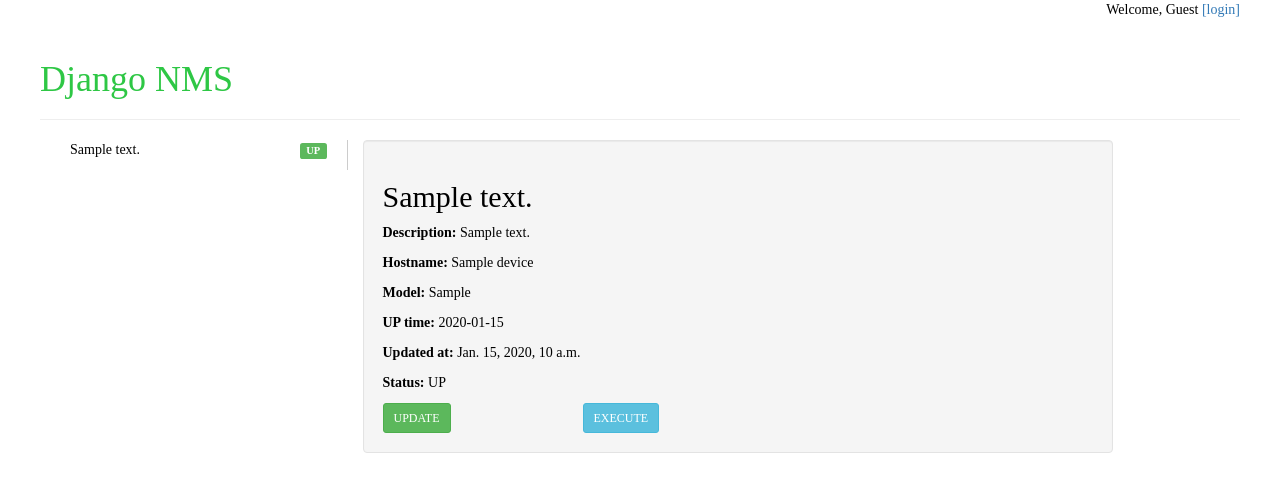
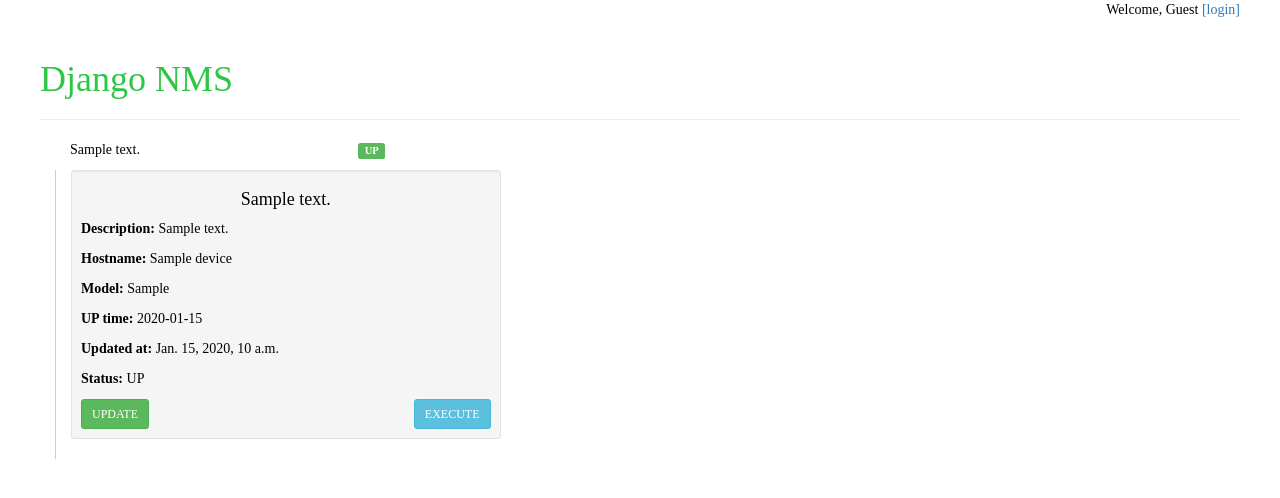
Before and after one commit to kabzoncheg/django_netconf_project, a Django app: page /devices/ in a window 1280 px wide. Shown: the top 498 px of the page. Run offline with Django 3.2, Linux system fonts and the light colour scheme; tables that the repository leaves empty hold one stand-in row (values such as "Sample post"); some libraries are stand-ins or nearby versions; some web fonts are replaced.

Commit message:
Initial commit. Raw project. Under development

```diff
--- a/django_netconf/devices/templates/devices/index.html
+++ b/django_netconf/devices/templates/devices/index.html
@@ -5,12 +5,12 @@
 
 {% block menue %}
     {% for device in device_list %}
-            <table width="100%" cellspacing="0" cellpadding="5">
+            <table width="100%" cellspacing="0">
                 <tr>
-                    <td width="400" valign="top">
+                    <td width="100%" valign="top">
                         <p>{{ device.ip_address }}</p>
                     </td>
-                    <td valign="top">
+                    <td valign="top" align="right">
                         {% if device.last_checked_status %}
                             <p><span class="label label-success">UP</span></p>
                         {% else %}
@@ -26,12 +26,14 @@
 
     {% if device_list %}
 
+        <div class="row">
         {% for device in device_list %}
-              <div class="well">
+            <div class="col-md-6" >
+              <div class="well well-sm">
                 {% comment %}
                 <h1><a href="{% url 'devices:detail' device.ip_address %}">{{ device.ip_address }}</a></h1>
                 {% endcomment %}
-                <h2>{{ device.ip_address }}</h2>
+                <h4 align="center">{{ device.ip_address }}</h4>
                 {% if device.description%}
                     <p><b>Description: </b>{{ device.description }}</p>
                 {% endif %}
@@ -46,7 +48,7 @@
                 {% endif %}
             <table width="100%" cellspacing="0" cellpadding="5">
                 <tr>
-                    <td width="200" valign="top">
+                    <td width="100%" valign="top">
                         <input type="button" value="UPDATE" class="btn btn-success btn-sm">
                     </td>
                     <td valign="top">
@@ -55,7 +57,12 @@
                 </tr>
             </table>
             </div>
+            </div>
+            {% if forloop.counter|divisibleby:2 %}
+                </div><div class="row">
+            {% endif %}
         {% endfor %}
+        </div>
 
         {% if is_paginated %}
             <ul class="pagination pagination-centered">
--- a/django_netconf/devices/views.py
+++ b/django_netconf/devices/views.py
@@ -1,3 +1,5 @@
+import json
+
 from django.shortcuts import get_object_or_404, render
 from django.http import HttpResponseRedirect, Http404
 from django.views import generic
@@ -10,7 +12,7 @@ class DeviceListView(generic.ListView):
     model = Device
     template_name = 'devices/index.html'
     context_object_name = 'device_list'
-    paginate_by = 10
+    # paginate_by = 10
 
     def get_queryset(self):
         return Device.objects.order_by('ip_address')
--- a/django_netconf/templates/base.html
+++ b/django_netconf/templates/base.html
@@ -20,11 +20,11 @@
             <h1><a href="/">Django NMS</a></h1>
         </div>
         <div class="content container-fluid">
-            <div class="col-md-3" style="padding-right:20px; border-right: 1px solid #cccccc;">
+            <div class="col-md-3" style="padding-right:20px; width: 350px !important;">
                 {% block menue %}
                 {% endblock %}
             </div>
-            <div class="col-md-8">
+            <div class="col-md-8" style="min-width: 920px !important; border-left: 1px solid #cccccc">
                     {% block content %}
                     {% endblock %}
             </div>
```
